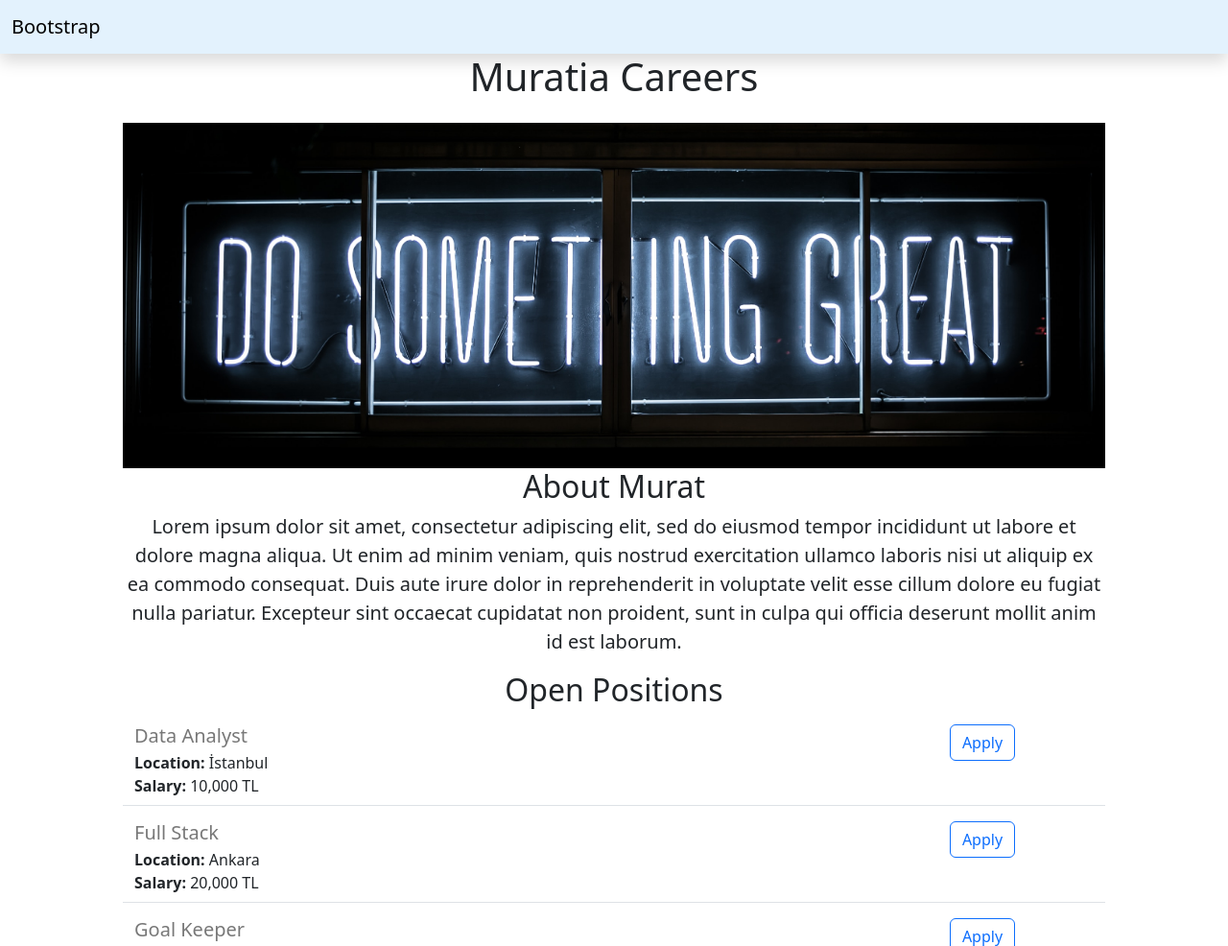
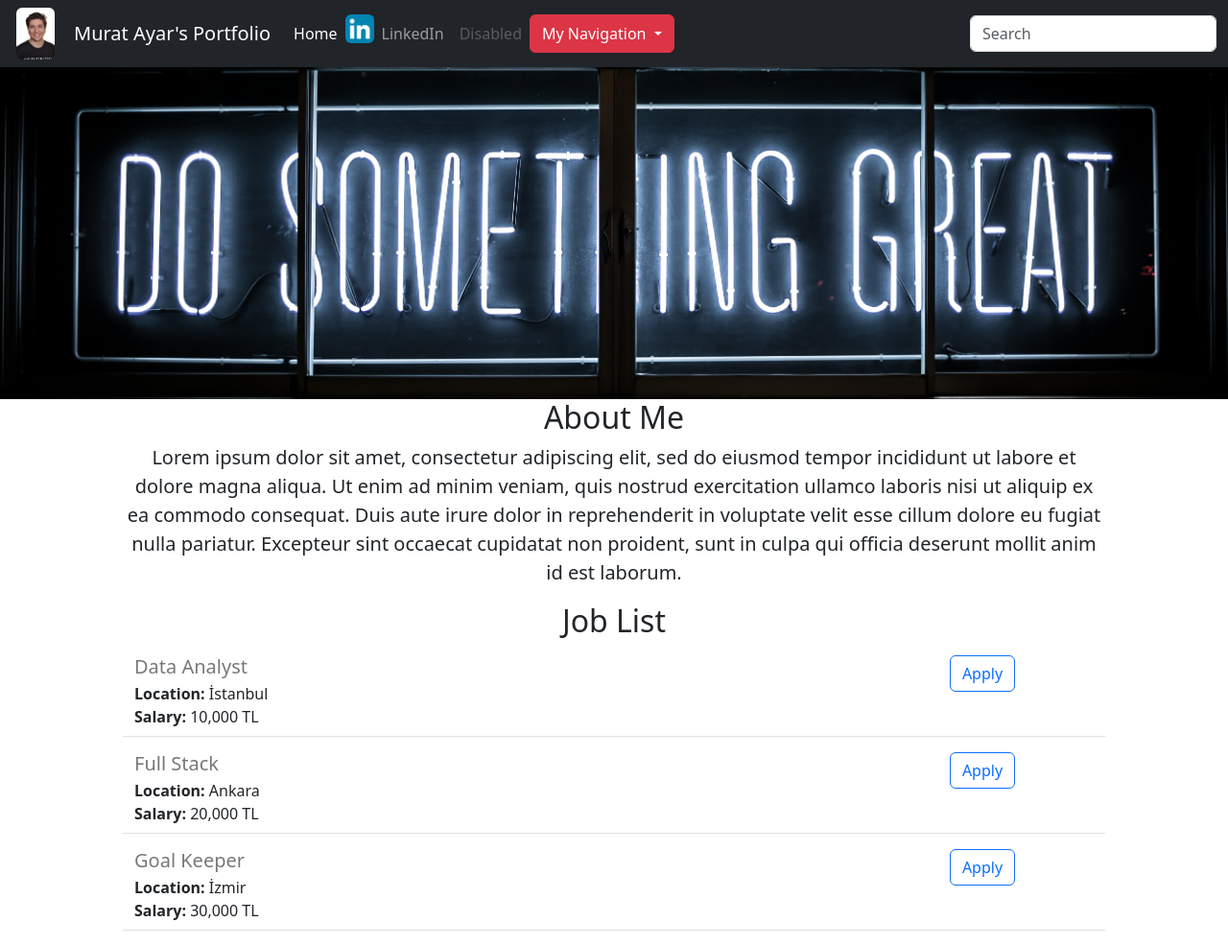
Before and after one commit to MuratAyar/career-website-deneme, a Flask app: page / in a window 1280 px wide. Shown: the top 986 px of the page at 96% size. Run offline with Flask 3, Linux system fonts and the light colour scheme.

Commit message:
anyupdates

```diff
--- a/template/home.html
+++ b/template/home.html
@@ -6,10 +6,11 @@
   <meta name="viewport" content="width=device-width, initial-scale=1.0">
   <title>Career Website</title>
   <link href="https://cdn.jsdelivr.net/npm/bootstrap@5.3.2/dist/css/bootstrap.min.css" rel="stylesheet" integrity="sha384-T3c6CoIi6uLrA9TneNEoa7RxnatzjcDSCmG1MXxSR1GAsXEV/Dwwykc2MPK8M2HN" crossorigin="anonymous">
+  <script src="https://cdn.jsdelivr.net/npm/bootstrap@5.3.2/dist/js/bootstrap.bundle.min.js" integrity="sha384-C6RzsynM9kWDrMNeT87bh95OGNyZPhcTNXj1NW7RuBCsyN/o0jlpcV8Qyq46cDfL" crossorigin="anonymous"></script>
   <style>
     #banner{
       height: 360px;
-      width: 80%;
+      width: 100%;
       object-fit: cover;
 
     }
@@ -41,12 +42,12 @@
 <body>
   {% include 'nav.html' %}
   <div class="text-center" id="container" >
-    <h1 class="mb-4 text-center">{{company_name}} Careers</h1>
+
     <img class="img-fluid"  id="banner" src="http://career-website-deneme.muratayar.repl.co/static/banner.jpg" >
-    <h2>About Murat</h2>
+    <h2>About Me</h2>
     <p class="text-center lead" style="margin-left: 10%; margin-right:10%;" >Lorem ipsum dolor sit amet, consectetur adipiscing elit, sed do eiusmod tempor incididunt ut labore et dolore magna aliqua. Ut enim ad minim veniam, quis nostrud exercitation ullamco laboris nisi ut aliquip ex ea commodo consequat. Duis aute irure dolor in reprehenderit in voluptate velit esse cillum dolore eu fugiat nulla pariatur. Excepteur sint occaecat cupidatat non proident, sunt in culpa qui officia deserunt mollit anim id est laborum.
     </p>
-    <h2 class="text-center" class="mt-4 mb-4">Open Positions</h2>
+    <h2 class="text-center" class="mt-4 mb-4">Job List</h2>
     <p class="bodytext">
       {% for job in jobs %}
         {% include 'jobitem.html' %}
--- a/template/nav.html
+++ b/template/nav.html
@@ -1,9 +1,43 @@
-<nav class="navbar fixed-top shadow mb-5" style="background-color: #e3f2fd;">
+<nav class="navbar navbar-expand-lg navbar-dark bg-dark fixed-top shadow-lg" aria-label="Fifth navbar example">
   <div class="container-fluid">
-    <a class="navbar-brand" href="#">
+    <img class="img-fluid rounded" src="http://career-website-deneme.muratayar.repl.co/static/murat_vesika.ico" style="width:40px;margin-left:5px;margin-rigth:20px;">
+    <a style="margin-left:20px;" class="navbar-brand" href="">Murat Ayar's Portfolio</a>
+    <button class="navbar-toggler" type="button" data-bs-toggle="collapse" data-bs-target="#navbarsExample05" aria-controls="navbarsExample05" aria-expanded="false" aria-label="Toggle navigation">
+      <span class="navbar-toggler-icon"></span>
+    </button>
 
-      Bootstrap
-    </a>
+    <div class="collapse navbar-collapse" id="navbarsExample05">
+      <ul class="navbar-nav me-auto mb-2 mb-lg-0">
+        <li class="nav-item">
+          <a class="nav-link active" aria-current="page" href="#">Home</a>
+        </li>
+        <a href="https://www.linkedin.com/in/murat-ayar-455017227/">
+          <img class="img-fluid rounded" style="width:30px;height:30px;"src="http://career-website-deneme.muratayar.repl.co/static/linkedin_logo.png" href="https://www.linkedin.com/in/murat-ayar-455017227/">
+        </a>
+
+        <li class="nav-item">
+          <a class="nav-link" href="https://www.linkedin.com/in/murat-ayar-455017227/">LinkedIn</a>
+        </li>
+        <li class="nav-item">
+          <a class="nav-link disabled" aria-disabled="true">Disabled</a>
+        </li>
+        <div class="btn-group">
+          <button type="button" class="btn btn-danger dropdown-toggle" data-bs-toggle="dropdown" aria-expanded="false">
+            My Navigation
+          </button>
+          <ul class="dropdown-menu">
+            <li><a class="dropdown-item" href="#">About Me</a></li>
+            <li><a class="dropdown-item" href="#">My Projects</a></li>
+            <li><a class="dropdown-item" href="#">Work Experiences</a></li>
+            <li><hr class="dropdown-divider"></li>
+            <li><a class="dropdown-item" href="#">Contact Information</a></li>
+          </ul>
+        </div>
+      </ul>
+      <form role="search">
+        <input class="form-control" type="search" placeholder="Search" aria-label="Search">
+      </form>
+    </div>
   </div>
 </nav>
-<div style="height:56px"></div>
+<div style="height:56px"> </div>
```
Also changed, not shown: static/linkedin_logo.png (added), static/murat_vesika.ico (added), static/muratvesika.jpg (added).
